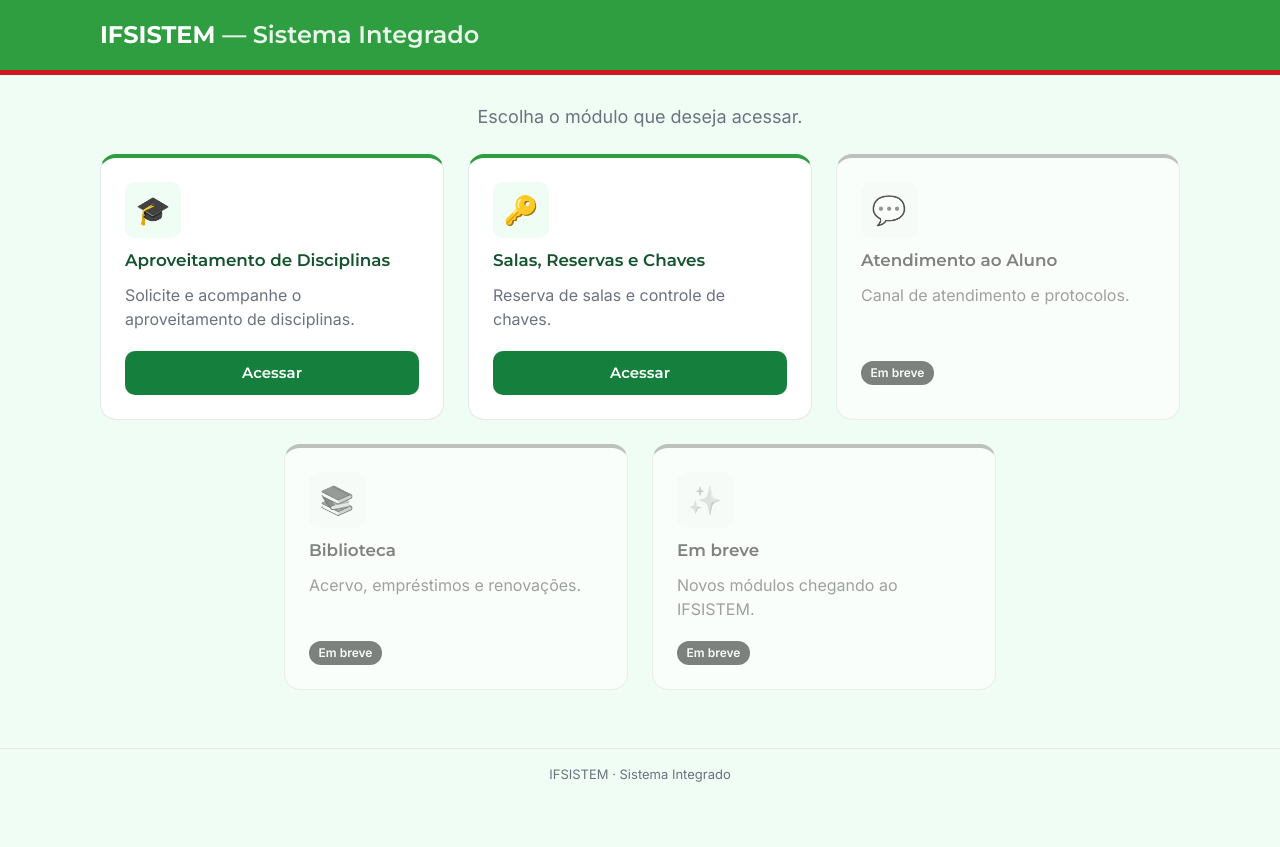
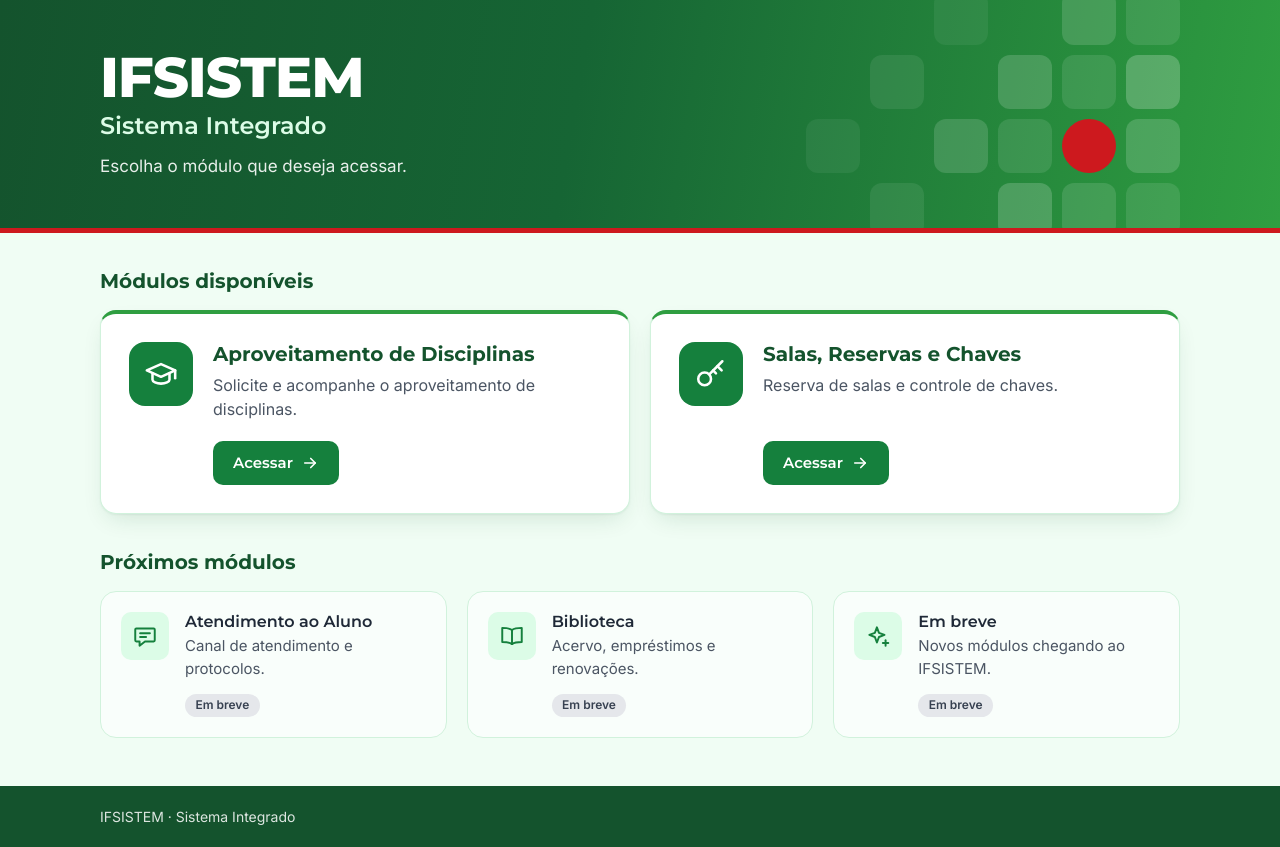
Before and after one commit to GabrielSouzaCruz/ifsistem-portal, a plain HTML site: page index.html in a window 1280 px wide. Before the commit the page ends 800 px from the top, so only its background shows below. Drawn offline with Linux system fonts and the light colour scheme.

Commit message:
SCRUM-X style: novo visual do portal

```diff
--- a/index.html
+++ b/index.html
@@ -10,14 +10,30 @@
 <body class="portal">
 <header class="portal-topo">
     <div class="portal-largura">
-        <h1>IFSISTEM <span>— Sistema Integrado</span></h1>
+        <svg class="portal-arte" viewBox="0 0 374 246" aria-hidden="true">
+            <rect x="0" y="128" width="54" height="54" rx="12" fill="#fff" fill-opacity="0.06"/>
+            <rect x="64" y="64" width="54" height="54" rx="12" fill="#fff" fill-opacity="0.08"/>
+            <rect x="64" y="192" width="54" height="54" rx="12" fill="#fff" fill-opacity="0.08"/>
+            <rect x="128" y="0" width="54" height="54" rx="12" fill="#fff" fill-opacity="0.06"/>
+            <rect x="128" y="128" width="54" height="54" rx="12" fill="#fff" fill-opacity="0.14"/>
+            <rect x="192" y="64" width="54" height="54" rx="12" fill="#fff" fill-opacity="0.16"/>
+            <rect x="192" y="128" width="54" height="54" rx="12" fill="#fff" fill-opacity="0.1"/>
+            <rect x="192" y="192" width="54" height="54" rx="12" fill="#fff" fill-opacity="0.18"/>
+            <rect x="256" y="0" width="54" height="54" rx="12" fill="#fff" fill-opacity="0.14"/>
+            <rect x="256" y="64" width="54" height="54" rx="12" fill="#fff" fill-opacity="0.1"/>
+            <rect x="256" y="192" width="54" height="54" rx="12" fill="#fff" fill-opacity="0.12"/>
+            <rect x="320" y="0" width="54" height="54" rx="12" fill="#fff" fill-opacity="0.1"/>
+            <rect x="320" y="64" width="54" height="54" rx="12" fill="#fff" fill-opacity="0.22"/>
+            <rect x="320" y="128" width="54" height="54" rx="12" fill="#fff" fill-opacity="0.16"/>
+            <rect x="320" y="192" width="54" height="54" rx="12" fill="#fff" fill-opacity="0.1"/>
+            <circle cx="283" cy="155" r="27" fill="#CD191E"/>
+        </svg>
+        <h1>IFSISTEM <span>Sistema Integrado</span></h1>
+        <p class="portal-intro">Escolha o módulo que deseja acessar.</p>
     </div>
 </header>
-<main class="portal-conteudo portal-largura">
-    <p class="portal-intro">Escolha o módulo que deseja acessar.</p>
-    <section id="modulos" class="portal-grade" aria-live="polite"></section>
-</main>
-<footer class="rodape"><div class="portal-largura"><span>IFSISTEM · Sistema Integrado</span></div></footer>
+<main id="modulos" class="portal-conteudo portal-largura" aria-live="polite"></main>
+<footer class="rodape"><div class="portal-largura">IFSISTEM · Sistema Integrado</div></footer>
 <script src="portal.js"></script>
 </body>
 </html>
--- a/modulos.json
+++ b/modulos.json
@@ -1,7 +1,7 @@
 [
-  {"id": "aproveitamento", "nome": "Aproveitamento de Disciplinas", "descricao": "Solicite e acompanhe o aproveitamento de disciplinas.", "icone": "🎓", "url": "https://aproveitamento-ifsistem.onrender.com/login.html", "ativo": true},
-  {"id": "chaves", "nome": "Salas, Reservas e Chaves", "descricao": "Reserva de salas e controle de chaves.", "icone": "🔑", "url": "https://chaves-ifsistem.vercel.app/", "ativo": true},
-  {"id": "atendimento", "nome": "Atendimento ao Aluno", "descricao": "Canal de atendimento e protocolos.", "icone": "💬", "url": "", "ativo": false},
-  {"id": "biblioteca", "nome": "Biblioteca", "descricao": "Acervo, empréstimos e renovações.", "icone": "📚", "url": "", "ativo": false},
-  {"id": "em-breve", "nome": "Em breve", "descricao": "Novos módulos chegando ao IFSISTEM.", "icone": "✨", "url": "", "ativo": false}
+  {"id": "aproveitamento", "nome": "Aproveitamento de Disciplinas", "descricao": "Solicite e acompanhe o aproveitamento de disciplinas.", "icone": "formatura", "url": "https://aproveitamento-ifsistem.onrender.com/login.html", "ativo": true},
+  {"id": "chaves", "nome": "Salas, Reservas e Chaves", "descricao": "Reserva de salas e controle de chaves.", "icone": "chave", "url": "https://chaves-ifsistem.vercel.app/", "ativo": true},
+  {"id": "atendimento", "nome": "Atendimento ao Aluno", "descricao": "Canal de atendimento e protocolos.", "icone": "conversa", "url": "", "ativo": false},
+  {"id": "biblioteca", "nome": "Biblioteca", "descricao": "Acervo, empréstimos e renovações.", "icone": "livro", "url": "", "ativo": false},
+  {"id": "em-breve", "nome": "Em breve", "descricao": "Novos módulos chegando ao IFSISTEM.", "icone": "brilho", "url": "", "ativo": false}
 ]
--- a/portal.js
+++ b/portal.js
@@ -5,12 +5,21 @@
 /* Copia de modulos.json usada SO quando o index.html e aberto direto do disco (file://), onde o
  * navegador bloqueia o fetch. No site publicado vale sempre o modulos.json. */
 const MODULOS_LOCAL = [
-  {"id": "aproveitamento", "nome": "Aproveitamento de Disciplinas", "descricao": "Solicite e acompanhe o aproveitamento de disciplinas.", "icone": "🎓", "url": "https://aproveitamento-ifsistem.onrender.com/login.html", "ativo": true},
-  {"id": "chaves", "nome": "Salas, Reservas e Chaves", "descricao": "Reserva de salas e controle de chaves.", "icone": "🔑", "url": "https://chaves-ifsistem.vercel.app/", "ativo": true},
-  {"id": "atendimento", "nome": "Atendimento ao Aluno", "descricao": "Canal de atendimento e protocolos.", "icone": "💬", "url": "", "ativo": false},
-  {"id": "biblioteca", "nome": "Biblioteca", "descricao": "Acervo, empréstimos e renovações.", "icone": "📚", "url": "", "ativo": false},
-  {"id": "em-breve", "nome": "Em breve", "descricao": "Novos módulos chegando ao IFSISTEM.", "icone": "✨", "url": "", "ativo": false}
+  {"id": "aproveitamento", "nome": "Aproveitamento de Disciplinas", "descricao": "Solicite e acompanhe o aproveitamento de disciplinas.", "icone": "formatura", "url": "https://aproveitamento-ifsistem.onrender.com/login.html", "ativo": true},
+  {"id": "chaves", "nome": "Salas, Reservas e Chaves", "descricao": "Reserva de salas e controle de chaves.", "icone": "chave", "url": "https://chaves-ifsistem.vercel.app/", "ativo": true},
+  {"id": "atendimento", "nome": "Atendimento ao Aluno", "descricao": "Canal de atendimento e protocolos.", "icone": "conversa", "url": "", "ativo": false},
+  {"id": "biblioteca", "nome": "Biblioteca", "descricao": "Acervo, empréstimos e renovações.", "icone": "livro", "url": "", "ativo": false},
+  {"id": "em-breve", "nome": "Em breve", "descricao": "Novos módulos chegando ao IFSISTEM.", "icone": "brilho", "url": "", "ativo": false}
 ];
+
+/* Desenhos disponiveis para o campo "icone" (traco 24x24). Qualquer outro texto, como um emoji, e mostrado como esta. */
+const ICONES = {
+    formatura: ['M2 9.5 12 5l10 4.5L12 14 2 9.5Z', 'M6 11.5V16c0 1.4 2.7 2.8 6 2.8s6-1.4 6-2.8v-4.5', 'M22 9.5V15'],
+    chave: ['M12 15.5a4.5 4.5 0 1 1-9 0 4.5 4.5 0 0 1 9 0Z', 'M10.8 12.2 20 3', 'M16.5 6.5l3 3', 'M13.5 9.5l2 2'],
+    conversa: ['M4 5h16a1 1 0 0 1 1 1v10a1 1 0 0 1-1 1h-8l-5 4v-4H4a1 1 0 0 1-1-1V6a1 1 0 0 1 1-1Z', 'M7.5 9.5h9', 'M7.5 13h5.5'],
+    livro: ['M12 6.5C10 5 7 4.5 3 4.5v13c4 0 7 .5 9 2 2-1.5 5-2 9-2v-13c-4 0-7 .5-9 2Z', 'M12 6.5v13'],
+    brilho: ['M11 4l1.9 5.1L18 11l-5.1 1.9L11 18l-1.9-5.1L4 11l5.1-1.9L11 4Z', 'M19 16v5', 'M16.5 18.5h5']
+};
 
 function el(tag, classe, texto) {
     const e = document.createElement(tag);
@@ -19,19 +28,52 @@ function el(tag, classe, texto) {
     return e;
 }
 
+function svg(tracos) {
+    const ns = 'http://www.w3.org/2000/svg';
+    const s = document.createElementNS(ns, 'svg');
+    s.setAttribute('viewBox', '0 0 24 24');
+    tracos.forEach(d => {
+        const p = document.createElementNS(ns, 'path');
+        p.setAttribute('d', d);
+        s.appendChild(p);
+    });
+    return s;
+}
+
+function icone(nome) {
+    const desenho = Object.hasOwn(ICONES, nome) ? ICONES[nome] : null;
+    const i = el('span', 'modulo-icone', desenho ? null : nome || '');
+    i.setAttribute('aria-hidden', 'true');
+    if (desenho) i.appendChild(svg(desenho));
+    return i;
+}
+
+const disponivel = m => Boolean(m.ativo && m.url);
+
 function card(m) {
-    const c = el('article', 'modulo' + (m.ativo ? '' : ' inativo'));
-    c.appendChild(el('span', 'modulo-icone', m.icone || ''));
-    c.appendChild(el('h2', null, m.nome));
-    c.appendChild(el('p', 'muted', m.descricao));
-    if (m.ativo && m.url) {
+    const c = el('article', 'modulo' + (disponivel(m) ? '' : ' inativo'));
+    c.appendChild(icone(m.icone));
+    c.appendChild(el('h3', null, m.nome));
+    c.appendChild(el('p', null, m.descricao));
+    if (disponivel(m)) {
         const a = el('a', 'btn', 'Acessar');
         a.href = m.url; // sem target: abre sempre na mesma aba
+        a.setAttribute('aria-label', 'Acessar ' + m.nome);
+        a.appendChild(svg(['M5 12h14', 'M13 6l6 6-6 6']));
         c.appendChild(a);
     } else {
         c.appendChild(el('span', 'selo-breve', 'Em breve'));
     }
     return c;
+}
+
+function grupo(titulo, classe, lista) {
+    if (!lista.length) return [];
+    const s = el('section', 'grupo');
+    const g = el('div', 'portal-grade ' + classe);
+    g.append(...lista.map(card));
+    s.append(el('h2', null, titulo), g);
+    return [s];
 }
 
 function carregar() {
@@ -43,7 +85,9 @@ function carregar() {
 }
 
 carregar()
-    .then(lista => document.getElementById('modulos').replaceChildren(...lista.map(card)))
+    .then(lista => document.getElementById('modulos').replaceChildren(
+        ...grupo('Módulos disponíveis', 'ativos', lista.filter(disponivel)),
+        ...grupo('Próximos módulos', 'proximos', lista.filter(m => !disponivel(m)))))
     .catch(() => {
         document.getElementById('modulos').textContent = 'Não foi possível carregar os módulos.';
     });
--- a/style.css
+++ b/style.css
@@ -20,10 +20,11 @@
     --verde-floresta: #14532D;
     --verde-acao: #15803D;
     --verde-hover: #166534;
+    --menta: #DCFCE7;
     --fundo: #F0FDF4;
     --texto: #1F2937;
-    --texto-sec: #6B7280;
-    --borda: #E5E7EB;
+    --texto-sec: #4B5563;
+    --borda: #D1F2DC;
     --superficie: #FFFFFF;
     --fonte-titulo: "Montserrat", system-ui, -apple-system, "Segoe UI", sans-serif;
     --fonte-texto: "Inter", system-ui, -apple-system, "Segoe UI", Roboto, sans-serif;
@@ -45,72 +46,101 @@ body {
     background: var(--fundo);
 }
 
-h1, h2 { font-family: var(--fonte-titulo); color: var(--verde-floresta); line-height: 1.25; margin: 0; }
-h1 { font-weight: 700; }
-h2 { font-weight: 600; }
-.muted { color: var(--texto-sec); }
+h1, h2, h3 { font-family: var(--fonte-titulo); color: var(--verde-floresta); line-height: 1.25; margin: 0; }
 
 /* Mesma largura e mesmas margens no topo, no conteudo e no rodape: tudo alinha na mesma linha */
 .portal-largura { width: 100%; max-width: 1128px; margin: 0 auto; padding-left: 1.5rem; padding-right: 1.5rem; }
 
-/* Topo e conteudo */
-.portal-topo { background: var(--verde-if); border-bottom: 5px solid var(--vermelho-if); padding: 1.25rem 0; }
-.portal-topo h1 { color: #fff; font-size: clamp(1.15rem, 5vw, 1.5rem); }
-.portal-topo h1 span { font-weight: 600; opacity: .9; }
-.portal-conteudo { flex: 1; padding-top: 1.75rem; padding-bottom: 1.75rem; }
-.portal-intro { color: var(--texto-sec); font-size: 1.125rem; text-align: center; margin: 0 0 1.5rem; }
+/* Topo */
+.portal-topo {
+    background: linear-gradient(100deg, var(--verde-floresta) 0%, var(--verde-hover) 45%, var(--verde-if) 100%);
+    border-bottom: 5px solid var(--vermelho-if);
+    color: #fff;
+    overflow: hidden;
+}
+.portal-topo .portal-largura { position: relative; padding-top: 3rem; padding-bottom: 3rem; }
+.portal-topo h1 { position: relative; color: #fff; font-size: clamp(2.25rem, 7vw, 3.5rem); font-weight: 800; line-height: 1.05; letter-spacing: -.02em; }
+.portal-topo h1 span { display: block; margin-top: .4rem; font-size: clamp(1.15rem, 3.2vw, 1.5rem); font-weight: 600; letter-spacing: 0; color: var(--menta); }
+.portal-intro { position: relative; margin: 1rem 0 0; font-size: 1.0625rem; color: rgba(255, 255, 255, .9); }
+.portal-arte { position: absolute; right: 1.5rem; top: 50%; width: 374px; transform: translateY(-50%); }
 
-/* Grade de 3 colunas (6 meias colunas, para centralizar a ultima linha quando ela nao enche) */
-.portal-grade { display: grid; grid-template-columns: repeat(6, minmax(0, 1fr)); gap: 1.5rem; }
+/* Conteudo */
+.portal-conteudo { flex: 1; padding-top: 2.25rem; padding-bottom: 3rem; }
+.grupo + .grupo { margin-top: 2.25rem; }
+.grupo h2 { margin-bottom: 1rem; font-size: 1.25rem; font-weight: 700; }
+.portal-grade { display: grid; gap: 1.25rem; }
+.portal-grade.ativos { grid-template-columns: repeat(auto-fit, minmax(min(100%, 345px), 1fr)); }
+.portal-grade.proximos { grid-template-columns: repeat(auto-fill, minmax(min(100%, 280px), 1fr)); }
 
-/* Cards de modulo. Com subgrid, icone, titulo, descricao e botao alinham entre os cards da mesma linha */
+/* Card de modulo disponivel: a area toda e clicavel */
 .modulo {
-    grid-column: span 2;
-    grid-row: span 4;
+    position: relative;
     display: grid;
-    grid-template-rows: subgrid;
-    row-gap: .75rem;
-    padding: 1.5rem;
+    grid-template-columns: auto 1fr;
+    grid-template-rows: auto 1fr auto;
+    column-gap: 1.25rem;
+    padding: 1.75rem;
     background: var(--superficie);
     border: 1px solid var(--borda);
     border-top: 4px solid var(--verde-if);
     border-radius: var(--raio);
+    box-shadow: 0 1px 2px rgba(20, 83, 45, .06), 0 10px 24px -8px rgba(20, 83, 45, .16);
+    transition: transform .18s ease, box-shadow .18s ease;
 }
-.modulo h2 { font-size: 1.05rem; }
-.modulo p { margin: 0; }
-.modulo-icone { display: grid; place-items: center; width: 56px; height: 56px; border-radius: var(--raio-peq); background: var(--fundo); font-size: 1.75rem; line-height: 1; }
-.modulo.inativo { filter: grayscale(1); opacity: .65; border-top-color: #9CA3AF; }
-.modulo .btn, .modulo .selo-breve { margin-top: .5rem; }
-.selo-breve { align-self: center; justify-self: start; background: var(--vermelho-if); color: #fff; font-size: 12px; font-weight: 600; padding: .2rem .6rem; border-radius: 999px; }
+.modulo > :not(.modulo-icone) { grid-column: 2; }
+.modulo h3 { font-size: 1.25rem; font-weight: 700; }
+.modulo p { margin: .4rem 0 1.25rem; color: var(--texto-sec); }
+.modulo-icone {
+    grid-row: 1 / span 3;
+    display: grid; place-items: center;
+    width: 64px; height: 64px; border-radius: var(--raio);
+    background: var(--verde-acao); color: #fff;
+    font-size: 1.75rem; line-height: 1;
+}
+svg path { fill: none; stroke: currentColor; stroke-width: 1.8; stroke-linecap: round; stroke-linejoin: round; }
+.modulo-icone svg { width: 34px; height: 34px; }
 
 .btn {
-    display: inline-flex; align-items: center; justify-content: center; cursor: pointer;
-    font-family: var(--fonte-titulo); font-weight: 600; font-size: 15px; text-align: center; text-decoration: none;
-    min-height: 44px; padding: .6rem 1.2rem; border-radius: var(--raio-peq); border: 1px solid transparent;
+    justify-self: start;
+    display: inline-flex; align-items: center; justify-content: center; gap: .5rem;
+    font-family: var(--fonte-titulo); font-weight: 600; font-size: 15px; text-decoration: none;
+    min-height: 44px; padding: .6rem 1.25rem; border-radius: var(--raio-peq);
     background: var(--verde-acao); color: #fff;
+    transition: background .18s ease;
 }
-.btn:hover, .btn:focus-visible { background: var(--verde-hover); }
-.btn:focus-visible { outline: 3px solid #86EFAC; outline-offset: 2px; }
+.btn svg { width: 18px; height: 18px; transition: transform .18s ease; }
+.btn svg path { stroke-width: 2.2; }
+.btn::after { content: ""; position: absolute; inset: -4px 0 0; border-radius: var(--raio); }
+.btn:focus-visible { outline: none; }
+.btn:focus-visible::after { outline: 3px solid var(--verde-acao); outline-offset: 3px; }
+.modulo:not(.inativo):hover { transform: translateY(-3px); box-shadow: 0 2px 4px rgba(20, 83, 45, .08), 0 18px 36px -10px rgba(20, 83, 45, .28); }
+.modulo:hover .btn, .btn:focus-visible { background: var(--verde-hover); }
+.modulo:hover .btn svg { transform: translateX(3px); }
 
-.rodape { padding: 1rem 0; border-top: 1px solid var(--borda); font-size: 13px; color: var(--texto-sec); text-align: center; }
+/* Card de modulo que ainda vai chegar: menor e sem relevo */
+.modulo.inativo { column-gap: 1rem; padding: 1.25rem; border-top: 1px solid var(--borda); background: rgba(255, 255, 255, .65); box-shadow: none; }
+.modulo.inativo h3 { font-size: 1rem; font-weight: 600; color: var(--texto); }
+.modulo.inativo p { margin: .2rem 0 .85rem; font-size: .9375rem; }
+.modulo.inativo .modulo-icone { width: 48px; height: 48px; border-radius: var(--raio-peq); background: var(--menta); color: var(--verde-acao); font-size: 1.35rem; }
+.modulo.inativo .modulo-icone svg { width: 26px; height: 26px; }
+.selo-breve { justify-self: start; padding: .15rem .65rem; border-radius: 999px; background: #E5E7EB; color: #374151; font-size: 12px; font-weight: 600; }
 
-/* 3 colunas: centraliza a ultima linha com 1 ou 2 cards */
-@media (min-width: 901px) {
-    .modulo:last-child:nth-child(3n + 1) { grid-column: 3 / span 2; }
-    .modulo:nth-last-child(2):nth-child(3n + 1) { grid-column: 2 / span 2; }
-}
+.rodape { padding: 1.25rem 0; background: var(--verde-floresta); color: rgba(255, 255, 255, .85); font-size: 14px; }
 
-/* 2 colunas: centraliza o card que sobra */
-@media (min-width: 601px) and (max-width: 900px) {
-    .portal-grade { grid-template-columns: repeat(4, minmax(0, 1fr)); }
-    .modulo:last-child:nth-child(odd) { grid-column: 2 / span 2; }
-}
-
-/* 1 coluna */
+@media (max-width: 900px) { .portal-arte { right: -120px; opacity: .6; } }
 @media (max-width: 600px) {
     .portal-largura { padding-left: 1rem; padding-right: 1rem; }
-    .portal-conteudo { padding-top: 1.5rem; padding-bottom: 1.5rem; }
-    .portal-intro { font-size: 1rem; margin-bottom: 1.25rem; }
-    .portal-grade { grid-template-columns: minmax(0, 1fr); gap: 1rem; }
-    .modulo { grid-column: auto; padding: 1.25rem; }
+    .portal-topo .portal-largura { padding-top: 2rem; padding-bottom: 2rem; }
+    .portal-topo { background: linear-gradient(100deg, var(--verde-floresta), var(--verde-acao)); }
+    .portal-arte { display: none; }
+    .portal-conteudo { padding-top: 1.75rem; padding-bottom: 2rem; }
+    .portal-grade { gap: 1rem; }
+    .modulo { column-gap: 1rem; padding: 1.25rem; }
+    .modulo h3 { font-size: 1.125rem; }
+    .modulo-icone { width: 52px; height: 52px; border-radius: var(--raio-peq); }
+    .modulo-icone svg { width: 28px; height: 28px; }
 }
+@media (prefers-reduced-motion: reduce) {
+    .modulo, .btn, .btn svg { transition: none; }
+    .modulo:not(.inativo):hover, .modulo:hover .btn svg { transform: none; }
+}
```
Also changed, not shown: 1 other file.
